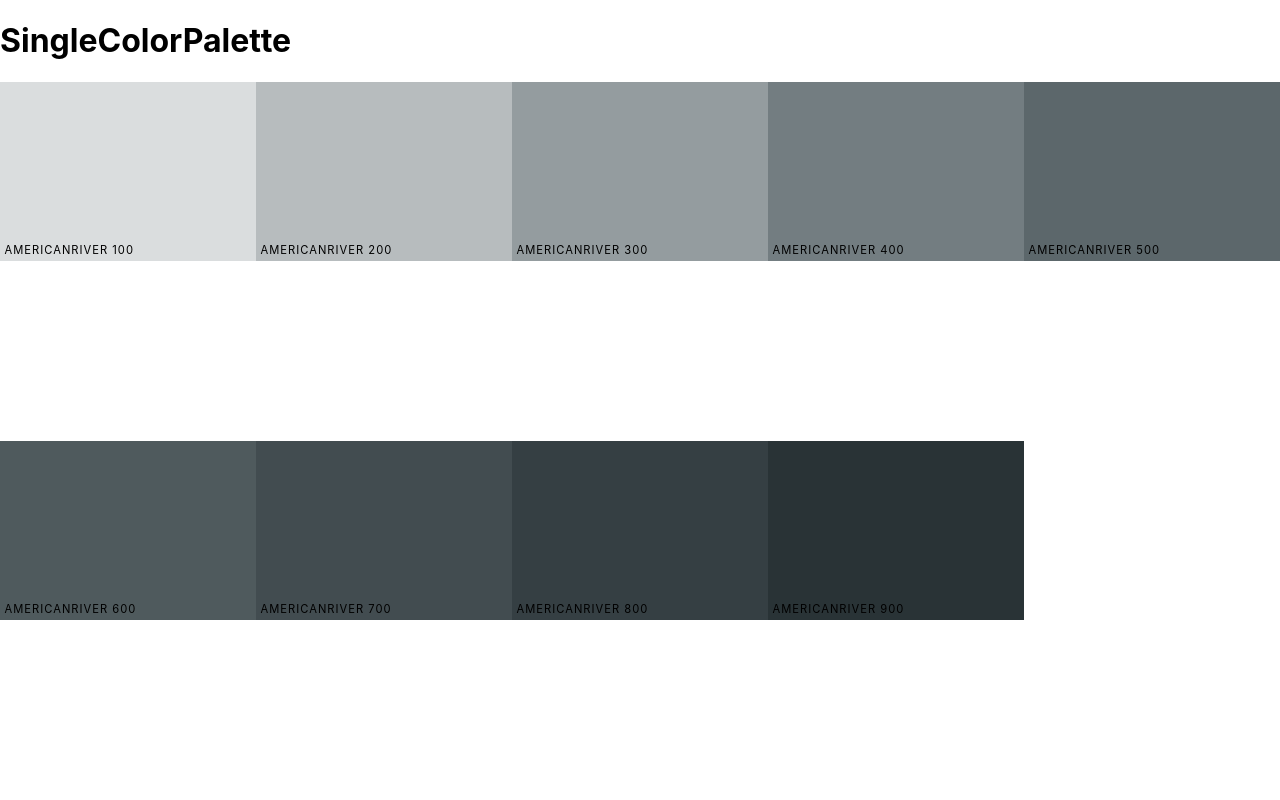
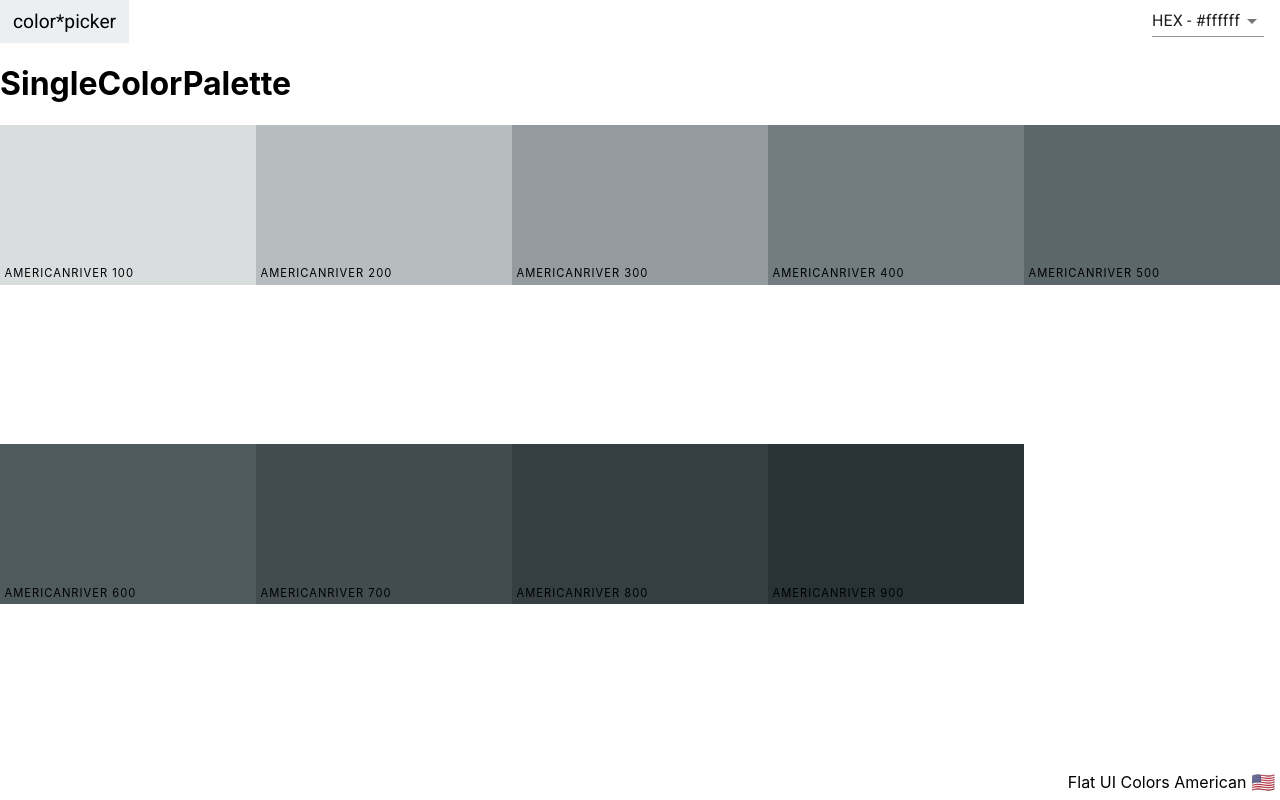
Before and after one commit to andriilukich/color-palette, a React (Create React App) app: page /palette/flat-ui-colors-american/americanriver in a window 1280 px wide. Built offline with nearby package versions, Linux system fonts and the light colour scheme.

Commit message:
Add NavBar and Footer to SingleColorPalette

```diff
--- a/src/NavBar.js
+++ b/src/NavBar.js
@@ -28,7 +28,7 @@ class NavBar extends Component {
   }
 
   render() {
-    const { level, changeLevel } = this.props;
+    const { level, changeLevel, isShowingAllColors } = this.props;
     const { format, open } = this.state;
 
     return (
@@ -36,6 +36,7 @@ class NavBar extends Component {
         <div className="NavBar__logo-container">
           <Link className="NavBar__logo" to='/'>color*picker</Link>
         </div>
+        {isShowingAllColors && (
         <div className="NavBar__slider-container">
           <p className="NavBar__level">Level: {level}</p>
           <Slider
@@ -46,7 +47,8 @@ class NavBar extends Component {
             onChange={changeLevel}
           />
         </div>
-        <div className="NavBar__select-container">
+        )}
+        <div className="NavBar__select-container" >
           <Select value={format} onChange={this.handelFormatChange} >
             <MenuItem value='hex'>HEX - #ffffff</MenuItem>
             <MenuItem value='rgb'>RGB - rgb(255, 255, 255)</MenuItem>
--- a/src/Palette.css
+++ b/src/Palette.css
@@ -9,19 +9,3 @@
   flex-wrap: wrap;
   height: 90%;
 }
-
-.Palette__footer {
-  display: flex;
-  justify-content: flex-end;
-  align-items: center;
-  height: 5vh;
-}
-
-.Palette__footer-name {
-  font-size: 1rem;
-}
-
-.Palette__footer-emoji {
-  font-size: 1.2rem;
-  margin: 0 0.3rem;
-}
--- a/src/Palette.js
+++ b/src/Palette.js
@@ -1,6 +1,7 @@
 import React, { Component } from 'react';
 import ColorBox from './ColorBox';
 import NavBar from './NavBar';
+import PaletteFooter from './PaletteFooter';
 import './Palette.css';
 
 class Palette extends Component {
@@ -35,14 +36,16 @@ class Palette extends Component {
 
     return (
       <div className="Palette">
-        <NavBar level={level} changeLevel={this.changeLevel} changeFormat={this.changeFormat} />
+        <NavBar
+          level={level}
+          changeLevel={this.changeLevel}
+          changeFormat={this.changeFormat}
+          isShowingAllColors={true}
+        />
         <div className="Palette__colors">
           {colorBoxes}
         </div>
-        <footer className="Palette__footer">
-          <span className="Palette__footer-name">{name}</span>
-          <span className="Palette__footer-emoji">{emoji}</span>
-        </footer>
+        <PaletteFooter paletteName={name} paletteEmoji={emoji}/>
       </div>
     )
   }
--- /dev/null
+++ b/src/PaletteFooter.css
@@ -0,0 +1,16 @@
+
+.Footer {
+  display: flex;
+  justify-content: flex-end;
+  align-items: center;
+  height: 5vh;
+}
+
+.Footer__name {
+  font-size: 1rem;
+}
+
+.Footer__emoji {
+  font-size: 1.2rem;
+  margin: 0 0.3rem;
+}
--- /dev/null
+++ b/src/PaletteFooter.js
@@ -0,0 +1,14 @@
+import React from 'react';
+import './PaletteFooter.css';
+
+function PaletteFooter(props) {
+  const {paletteName, paletteEmoji} = props;
+  return (
+    <footer className="Footer">
+      <span className="Footer__name">{paletteName}</span>
+      <span className="Footer__emoji">{paletteEmoji}</span>
+    </footer>
+  )
+}
+
+export default PaletteFooter;
--- a/src/SingleColorPalette.js
+++ b/src/SingleColorPalette.js
@@ -1,11 +1,14 @@
 import React, { Component } from 'react';
 import ColorBox from './ColorBox';
+import NavBar from './NavBar';
+import PaletteFooter from './PaletteFooter';
 
 class SingleColorPalette extends Component {
   constructor(props) {
     super(props);
+    this.state = { format: 'hex' };
     this._shades = this.gatherShades(this.props.palette, this.props.colorId);
-    console.log(this._shades);
+    this.changeFormat = this.changeFormat.bind(this);
   }
 
   gatherShades(palette, colorToFilterBy) {
@@ -21,20 +24,28 @@ class SingleColorPalette extends Component {
     return shades.slice(1);
   }
 
+  changeFormat(val) {
+    this.setState({ format: val });
+  }
+
   render() {
+    const { name, emoji } = this.props.palette;
+    const { format } = this.state;
     const colorBoxes = this._shades.map(color => (
       <ColorBox
         key={color.hex}
         name={color.name}
-        background={color.hex}
+        background={color[format]}
         isShowing={false}
       />
     ));
 
     return (
       <div className='Palette'>
+        <NavBar changeFormat={this.changeFormat} isShowingAllColors={false} />
         <h1>SingleColorPalette</h1>
         <div className="Palette__colors">{colorBoxes}</div>
+        <PaletteFooter paletteName={name} paletteEmoji={emoji} />
       </div>
     );
   }
```
